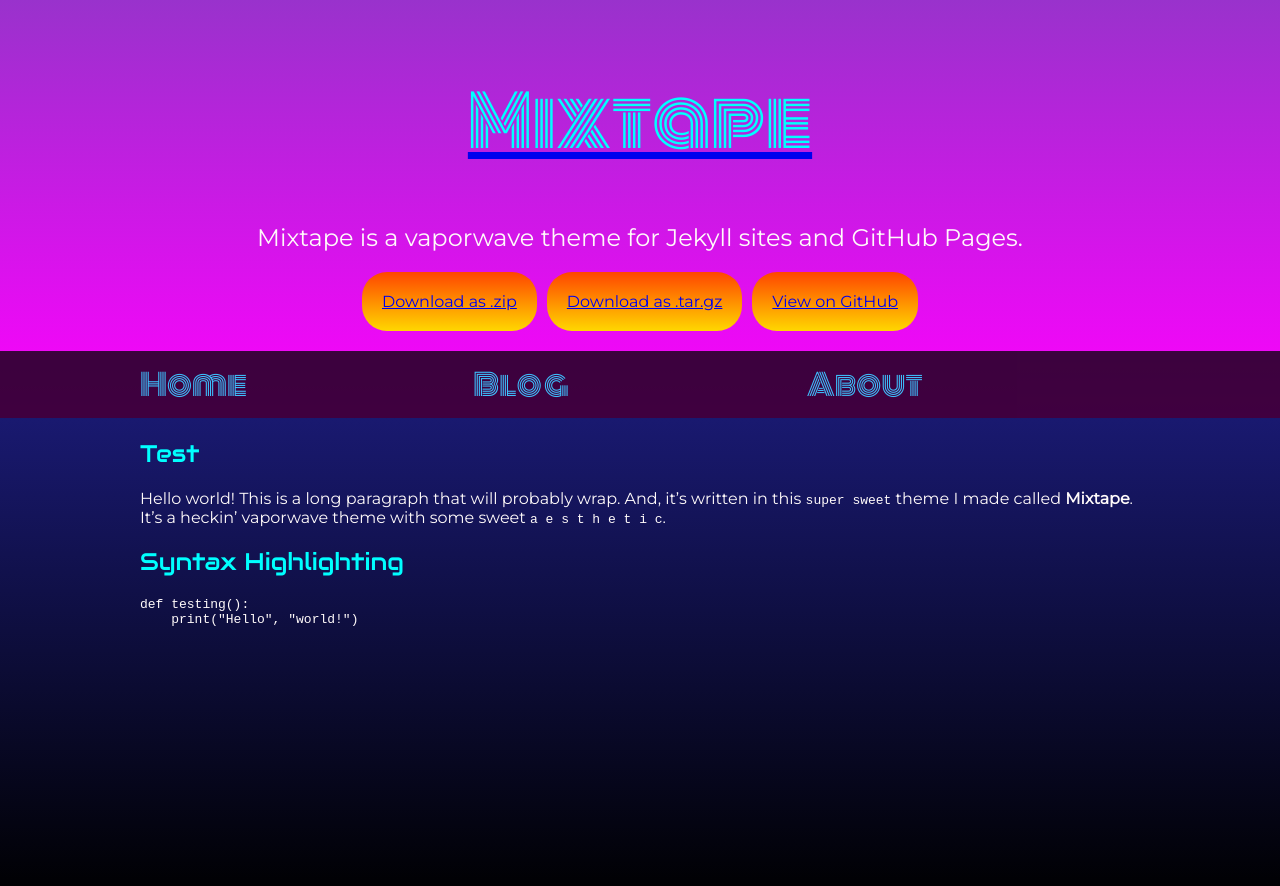
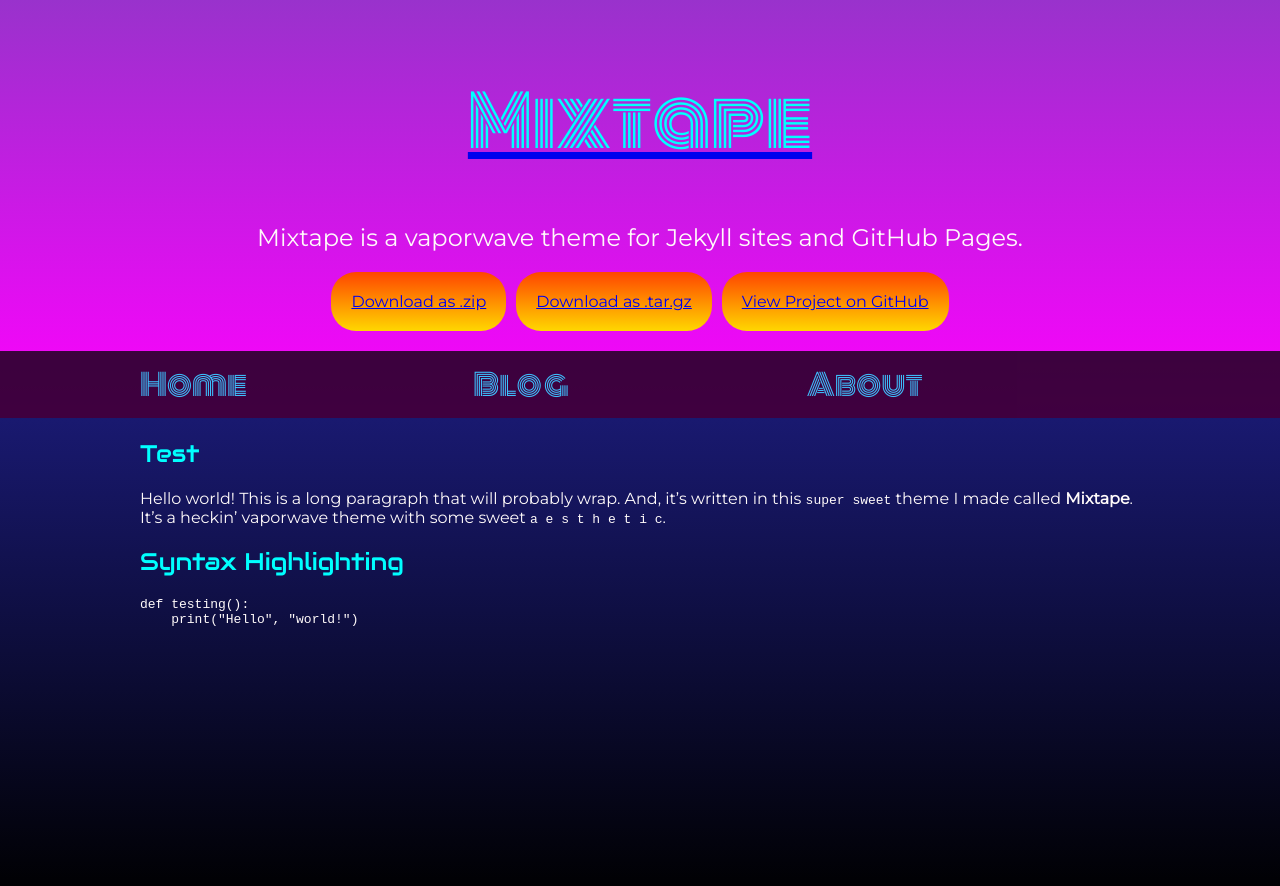
Before and after one commit to etcadinfinitum/mixtape, a Jekyll site: the page built from index.md, in a window 1280 px wide. Shown: the top 886 px of the page. Built offline with Jekyll 4.4.1, drawn with Linux system fonts in a browser that asks for light colours; our own code applies the rules of GitHub Pages for plain Markdown files.

Commit message:
Refactor headers as includes with dynamic links

```diff
--- /dev/null
+++ b/_includes/full_header.html
@@ -0,0 +1,37 @@
+<header>
+    <div class="container buffer">
+        <a id="title" href="{{ '/' | relative_url }}">
+            <h1>{{ site.title | default: site.github.repository_name }}</h1>
+        </a>
+        <h2 id="subtitle">{{ site.description | default: site.github.project_tagline }}</h2>
+
+        {% if site.show_downloads %}
+        <section id="downloads">
+            {% if site.header_links %}
+                {% for link in site.header_links %}
+                <a href="{{ link.url }}" class="btn">{{ link.name }}</a>
+                {% endfor %}
+            {% else %}
+            <a href="{{ site.github.zip_url }}" class="btn">Download as .zip</a>
+            <a href="{{ site.github.tar_url }}" class="btn">Download as .tar.gz</a>
+            <a href="{{ site.github.repository_url }}" class="btn btn-github"><span class="icon"></span>View Project on GitHub</a>
+            {% endif %}
+        {% endif %}
+        </section>
+    </div>
+    <div class="navbar">
+        <div class="container">
+            <div class="items">
+            {% if site.nav_links %}
+                {% for link in site.nav_links %}
+                    <a href="{{ link.url | relative_url }}">{{ link.name }}</a>
+                {% endfor %}
+            {% else %}
+            <a href="/">Home</a>
+            <a href="{{ "/blog" | relative_url }}">Blog</a>
+            <a href="{{ "/about" | relative_url }}">About</a>
+            {% endif %}
+            </div>
+        </div>
+    </div>
+</header>
--- a/_layouts/default.html
+++ b/_layouts/default.html
@@ -11,31 +11,7 @@
 
     <body>
 
-        <header>
-            <div class="container buffer">
-                <a id="title" href="{{ '/' | relative_url }}">
-                    <h1>{{ site.title | default: site.github.repository_name }}</h1>
-                </a>
-                <h2 id="subtitle">{{ site.description | default: site.github.project_tagline }}</h2>
-
-                {% if site.show_downloads %}
-                <section id="downloads">
-                    <a href="{{ site.github.zip_url }}" class="btn">Download as .zip</a>
-                    <a href="{{ site.github.tar_url }}" class="btn">Download as .tar.gz</a>
-                    <a href="{{ site.github.repository_url }}" class="btn btn-github"><span class="icon"></span>View on GitHub</a>
-                {% endif %}
-                </section>
-            </div>
-            <div class="navbar">
-                <div class="container">
-                    <div class="items">
-                    <a href="/">Home</a>
-                    <a href="/">Blog</a>
-                    <a href="/">About</a>
-                    </div>
-                </div>
-            </div>
-        </header>
+        {% include full_header.html %}
 
         <div class="content">
             <div class="container">
```
Also changed, not shown: _config.yml (+22 -0 lines), _includes/simple_header.html (added, +22 -0 lines).
